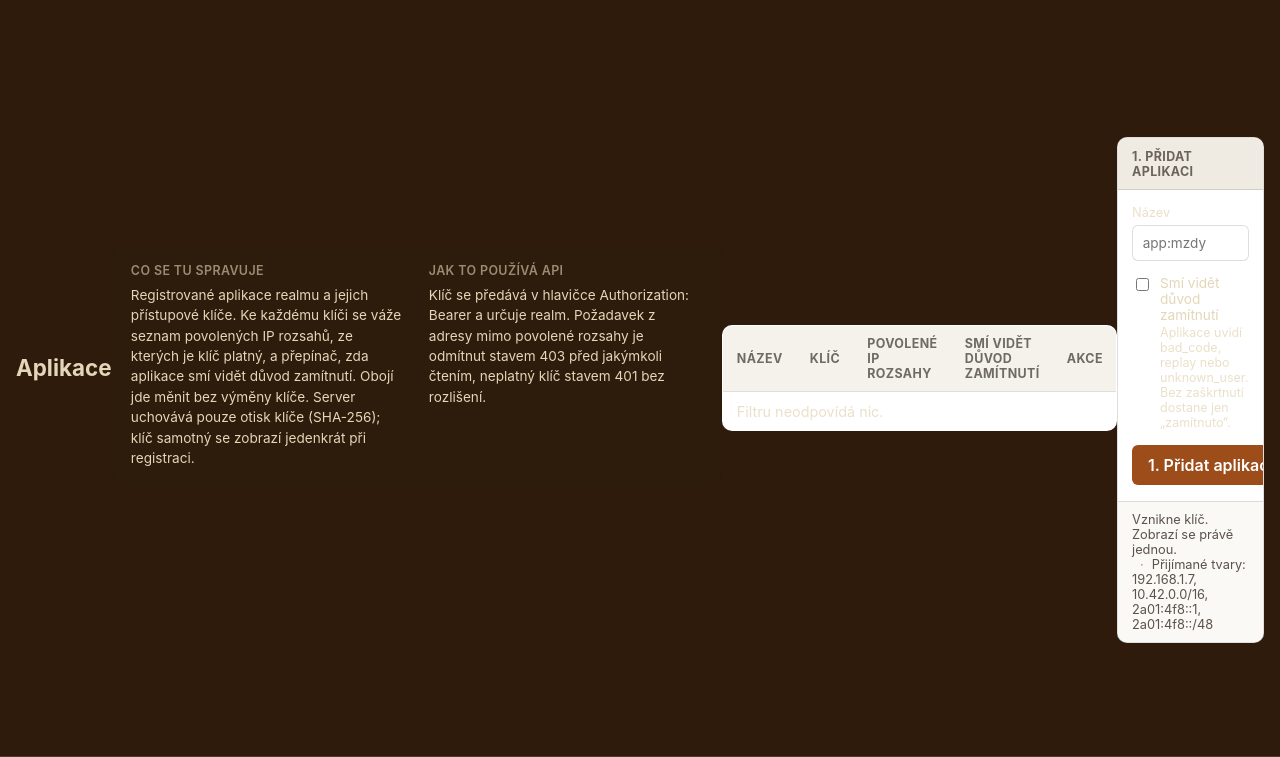
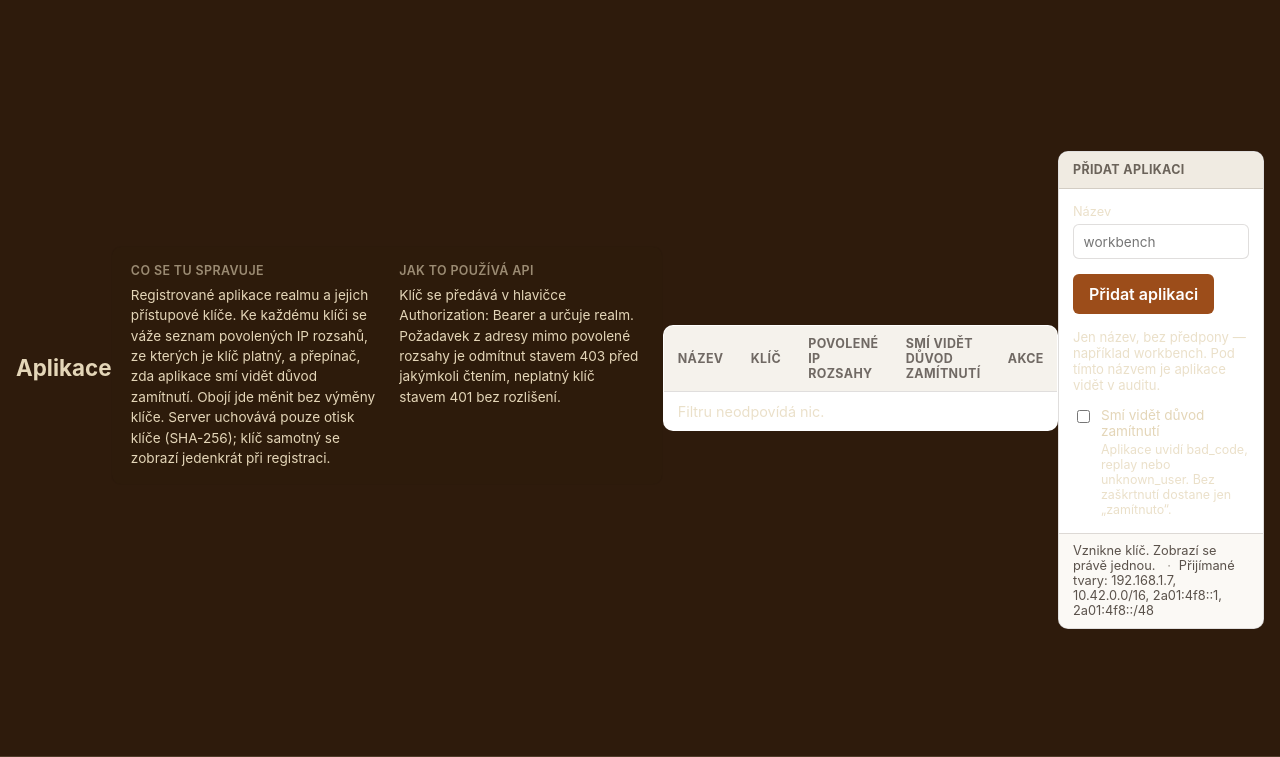
Before and after one commit to alchy/access-manager, a Flask app: template access_manager/konzole/templates/applications.html in a window 1280 px wide. Shown: the top 757 px of the page. Run offline with Flask 3, Linux system fonts and the light colour scheme; the template is opened without the code that fills it, so the values that code supplies are empty; parts of the project's set-up code (start-up, migrations or seed data) failed here and were passed over.

Commit message:
konzole: panely Pridat maji stejne rozlozeni, vysvetleni k jmenu, bez cislovky
Tlacitko stalo v kazdem panelu jinde: u uzivatele, skupiny a spravce hned
za polem, u aplikace az na pravem kraji za zaskrtavaci volbou. Vsechny
ctyri panely ted drzi stejny tvar - pole, hned za nim tlacitko, pod nimi
pres celou sirku vysvetleni k poli a pak pripadna volba. Poradi ve
zdrojaku se nemeni (pole, volba, tlacitko), takze Tab jde dal prirozene;
vizualni poradi drzi `order`.

"1. Pridat aplikaci" vypadalo jako prvni krok postupu, zadny druhy krok
ale neni - rozsahy se pridavaji v radku aplikace. Cislovka je pryc
(`aplikace.step_add` -> `aplikace.add_title`).

Priklad v poli aplikace byl `app:mzdy`, takze nebylo jasne, jestli se ma
zadavat predpona. Nema: u uzivatele, skupiny a spravce dvojtecku odmitne
kontrola jmena a oznaceni `user:`, `group:` a `admin:` doplnuje sluzba
sama; aplikace v provozu se jmenuji `workbench` a `soc-portal`. Kazdy
panel ma priklad bez predpony a jednu vetu, co do pole patri.

599 testu, ruff cisty.

Co-Authored-By: Claude Fable 5.1 <noreply@anthropic.com>

```diff
--- a/access_manager/konzole/preklady/cs.json
+++ b/access_manager/konzole/preklady/cs.json
@@ -7,6 +7,8 @@
   "actions.show": "Zobrazit",
   "actions.token": "Párovací token",
   "actions.unlock": "Odemknout",
+  "aplikace.add_hint": "Jen název, bez předpony — například workbench. Pod tímto názvem je aplikace vidět v auditu.",
+  "aplikace.add_title": "Přidat aplikaci",
   "aplikace.copy": "Kopírovat",
   "aplikace.detail": "Smí vidět důvod zamítnutí",
   "aplikace.detail_hint": "Aplikace uvidí bad_code, replay nebo unknown_user. Bez zaškrtnutí dostane jen „zamítnuto“.",
@@ -28,7 +30,6 @@
   "aplikace.register": "Zaregistrovat",
   "aplikace.request": "Požadavek",
   "aplikace.revoke": "Zneplatnit klíč",
-  "aplikace.step_add": "1. Přidat aplikaci",
   "aplikace.step_add_hint": "Vznikne klíč. Zobrazí se právě jednou.",
   "aplikace.title": "Aplikace",
   "aplikace.usage": "Poslední použití",
@@ -203,6 +204,7 @@
   "pohled.zapnuto": "zapnuto",
   "pohled.zmen": "změn: {n}",
   "skupiny.add_group": "Přidat skupinu",
+  "skupiny.add_hint": "Jen název, bez předpony — například obchod. Povolena jsou malá písmena, číslice, tečka, pomlčka a podtržítko. Označení group: doplní služba sama.",
   "skupiny.add_include": "Zahrnout skupinu",
   "skupiny.add_member": "Přidat člena",
   "skupiny.detail": "Skupina",
@@ -227,6 +229,7 @@
   "spolecne.nothing_found": "Filtru neodpovídá nic.",
   "spolecne.remove": "Odebrat",
   "spolecne.search": "Hledat",
+  "spravci.add_hint": "Jen jméno, bez předpony — například eva.dvorakova. Platí stejná pravidla jako pro uživatele; označení admin: doplní služba sama.",
   "spravci.add_title": "Přidat správce",
   "spravci.identity": "Identita",
   "spravci.issue": "Vydat párovací token",
@@ -236,6 +239,7 @@
   "spravci.status": "Stav",
   "spravci.title": "Správci",
   "uzivatele.active": "Aktivní",
+  "uzivatele.add_hint": "Jen jméno, bez předpony — například eva.dvorakova nebo eva.dvorakova@example.com. Povolena jsou malá písmena, číslice, tečka, pomlčka a podtržítko. Označení user: doplní služba sama.",
   "uzivatele.add_title": "Přidat uživatele",
   "uzivatele.default_group": "výchozí",
   "uzivatele.default_group_hint": "Automatická skupina: náleží každé identitě, nepřiděluje se a nelze ji odebrat.",
--- a/access_manager/konzole/preklady/en.json
+++ b/access_manager/konzole/preklady/en.json
@@ -7,6 +7,8 @@
   "actions.show": "Show",
   "actions.token": "Pairing token",
   "actions.unlock": "Unlock",
+  "aplikace.add_hint": "Name only, no prefix — for example workbench. The application appears under this name in the audit trail.",
+  "aplikace.add_title": "Add application",
   "aplikace.copy": "Copy",
   "aplikace.detail": "May see denial reasons",
   "aplikace.detail_hint": "The application will see bad_code, replay or unknown_user. Unchecked, it only gets “denied”.",
@@ -28,7 +30,6 @@
   "aplikace.register": "Register",
   "aplikace.request": "Request",
   "aplikace.revoke": "Revoke key",
-  "aplikace.step_add": "1. Add application",
   "aplikace.step_add_hint": "A key is created. It is shown exactly once.",
   "aplikace.title": "Applications",
   "aplikace.usage": "Recent use",
@@ -203,6 +204,7 @@
   "pohled.zapnuto": "on",
   "pohled.zmen": "changes: {n}",
   "skupiny.add_group": "Add group",
+  "skupiny.add_hint": "Name only, no prefix — for example obchod. Lowercase letters, digits, dot, hyphen and underscore are allowed. The service adds the group: marker itself.",
   "skupiny.add_include": "Include a group",
   "skupiny.add_member": "Add member",
   "skupiny.detail": "Group",
@@ -227,6 +229,7 @@
   "spolecne.nothing_found": "Nothing matches the filter.",
   "spolecne.remove": "Remove",
   "spolecne.search": "Search",
+  "spravci.add_hint": "Name only, no prefix — for example eva.dvorakova. The same rules as for a user apply; the service adds the admin: marker itself.",
   "spravci.add_title": "Add administrator",
   "spravci.identity": "Identity",
   "spravci.issue": "Issue pairing token",
@@ -236,6 +239,7 @@
   "spravci.status": "Status",
   "spravci.title": "Admins",
   "uzivatele.active": "Active",
+  "uzivatele.add_hint": "Name only, no prefix — for example eva.dvorakova or eva.dvorakova@example.com. Lowercase letters, digits, dot, hyphen and underscore are allowed. The service adds the user: marker itself.",
   "uzivatele.add_title": "Add user",
   "uzivatele.default_group": "default",
   "uzivatele.default_group_hint": "Automatic group: belongs to every identity, is never assigned and cannot be removed.",
--- a/access_manager/konzole/templates/admins.html
+++ b/access_manager/konzole/templates/admins.html
@@ -59,9 +59,12 @@
     {{ csrf_field() }}
     <label class="field">
       <span>{{ t('spravci.identity') }}</span>
-      <input type="text" name="jmeno" autocomplete="off" required>
+      <input type="text" name="jmeno" autocomplete="off" required
+             placeholder="eva.dvorakova">
     </label>
     <button type="submit" class="odeslat">{{ t('spravci.add_title') }}</button>
+    {# Co do pole patri: jen jmeno, predponu doplni sluzba sama. #}
+    <p class="field-hint">{{ t('spravci.add_hint') }}</p>
   </form>
 </section>
 {% endblock %}
--- a/access_manager/konzole/templates/applications.html
+++ b/access_manager/konzole/templates/applications.html
@@ -91,16 +91,17 @@
   </tbody>
 </table>
 
-{# Jmeno, volba a tlacitko v jedne radce pres celou sirku; co je jen
-   vysvetleni (klic se ukaze jednou, tvary rozsahu), stoji v pate panelu. #}
+{# Stejne rozlozeni jako u ostatnich panelu Pridat: pole a hned tlacitko,
+   volba pod nimi; co je jen vysvetleni (klic se ukaze jednou, tvary
+   rozsahu), stoji v pate panelu. Bez cislovky - neni to krok postupu. #}
 <section class="form-panel">
-  <h2>{{ t('aplikace.step_add') }}</h2>
+  <h2>{{ t('aplikace.add_title') }}</h2>
   <form method="post" action="{{ url_for('_apps_add') }}" class="form-panel-body">
     {{ csrf_field() }}
     <label class="field">
       <span>{{ t('aplikace.name') }}</span>
       <input type="text" name="jmeno" autocomplete="off" required
-             placeholder="app:mzdy">
+             placeholder="workbench">
     </label>
     <label class="volba">
       <input type="checkbox" name="detail" value="on">
@@ -109,7 +110,9 @@
         <span class="poznamka">{{ t('aplikace.detail_hint') }}</span>
       </span>
     </label>
-    <button type="submit" class="odeslat">{{ t('aplikace.step_add') }}</button>
+    <button type="submit" class="odeslat">{{ t('aplikace.add_title') }}</button>
+    {# Co do pole patri: jen jmeno, predponu doplni sluzba sama. #}
+    <p class="field-hint">{{ t('aplikace.add_hint') }}</p>
   </form>
   <p class="form-panel-note">
     <span>{{ t('aplikace.step_add_hint') }}</span>
--- a/access_manager/konzole/templates/groups.html
+++ b/access_manager/konzole/templates/groups.html
@@ -122,9 +122,12 @@
     {{ csrf_field() }}
     <label class="field">
       <span>{{ t('skupiny.name') }}</span>
-      <input type="text" name="nazev" autocomplete="off" required>
+      <input type="text" name="nazev" autocomplete="off" required
+             placeholder="obchod">
     </label>
     <button type="submit" class="odeslat">{{ t('skupiny.add_group') }}</button>
+    {# Co do pole patri: jen jmeno, predponu doplni sluzba sama. #}
+    <p class="field-hint">{{ t('skupiny.add_hint') }}</p>
   </form>
 </section>
 {% endblock %}
--- a/access_manager/konzole/templates/layout.html
+++ b/access_manager/konzole/templates/layout.html
@@ -757,13 +757,17 @@
     margin: 0;
     padding: 0.95rem 0.85rem 1rem;
   }
-  .form-panel .field { flex: 1 1 16rem; max-width: 26rem; margin: 0; }
+  /* Vsechny panely stejne: pole, hned za nim tlacitko; pod nimi pres celou
+     sirku vysvetleni k poli a pak pripadna volba. `order` drzi tohle poradi i tam, kde ve
+     zdrojaku stoji volba pred tlacitkem (kvuli poradi pri Tab). */
+  .form-panel .field { order: 1; flex: 1 1 16rem; max-width: 26rem; margin: 0; }
   .form-panel .field > span:first-child { font-size: 0.8rem; opacity: 0.75; }
   .form-panel .field input[type="text"],
   .form-panel .field select { width: 100%; box-sizing: border-box; }
-  .form-panel .odeslat { flex: none; white-space: nowrap; }
+  .form-panel .odeslat { order: 2; flex: none; white-space: nowrap; }
   /* Zaskrtavaci volba s vysvetlenim zabira zbytek radku vedle pole. */
-  .form-panel .volba { flex: 2 1 22rem; max-width: none; margin: 0; align-self: center; }
+  .form-panel .field-hint { order: 3; flex: 1 1 100%; margin: 0; font-size: 0.82rem; opacity: 0.75; }
+  .form-panel .volba { order: 4; flex: 1 1 100%; max-width: none; margin: 0; }
   .form-panel-note {
     margin: 0;
     padding: 0.6rem 0.85rem;
--- a/access_manager/konzole/templates/users.html
+++ b/access_manager/konzole/templates/users.html
@@ -90,9 +90,12 @@
     {{ csrf_field() }}
     <label class="field">
       <span>{{ t('uzivatele.subject') }}</span>
-      <input type="text" name="jmeno" autocomplete="off" required>
+      <input type="text" name="jmeno" autocomplete="off" required
+             placeholder="eva.dvorakova">
     </label>
     <button type="submit" class="odeslat">{{ t('uzivatele.add_title') }}</button>
+    {# Co do pole patri: jen jmeno, predponu doplni sluzba sama. #}
+    <p class="field-hint">{{ t('uzivatele.add_hint') }}</p>
   </form>
 </section>
 {% endblock %}
```
